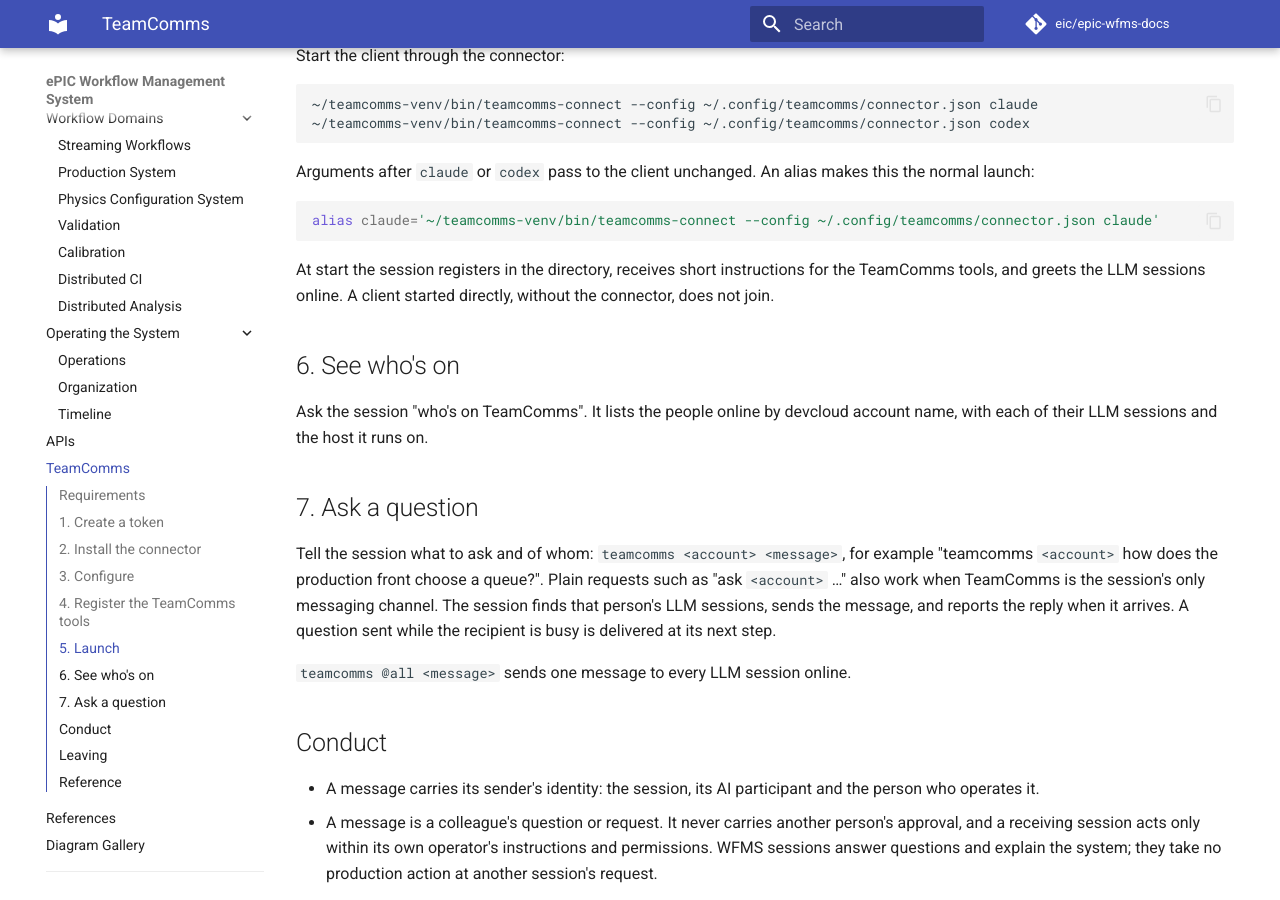
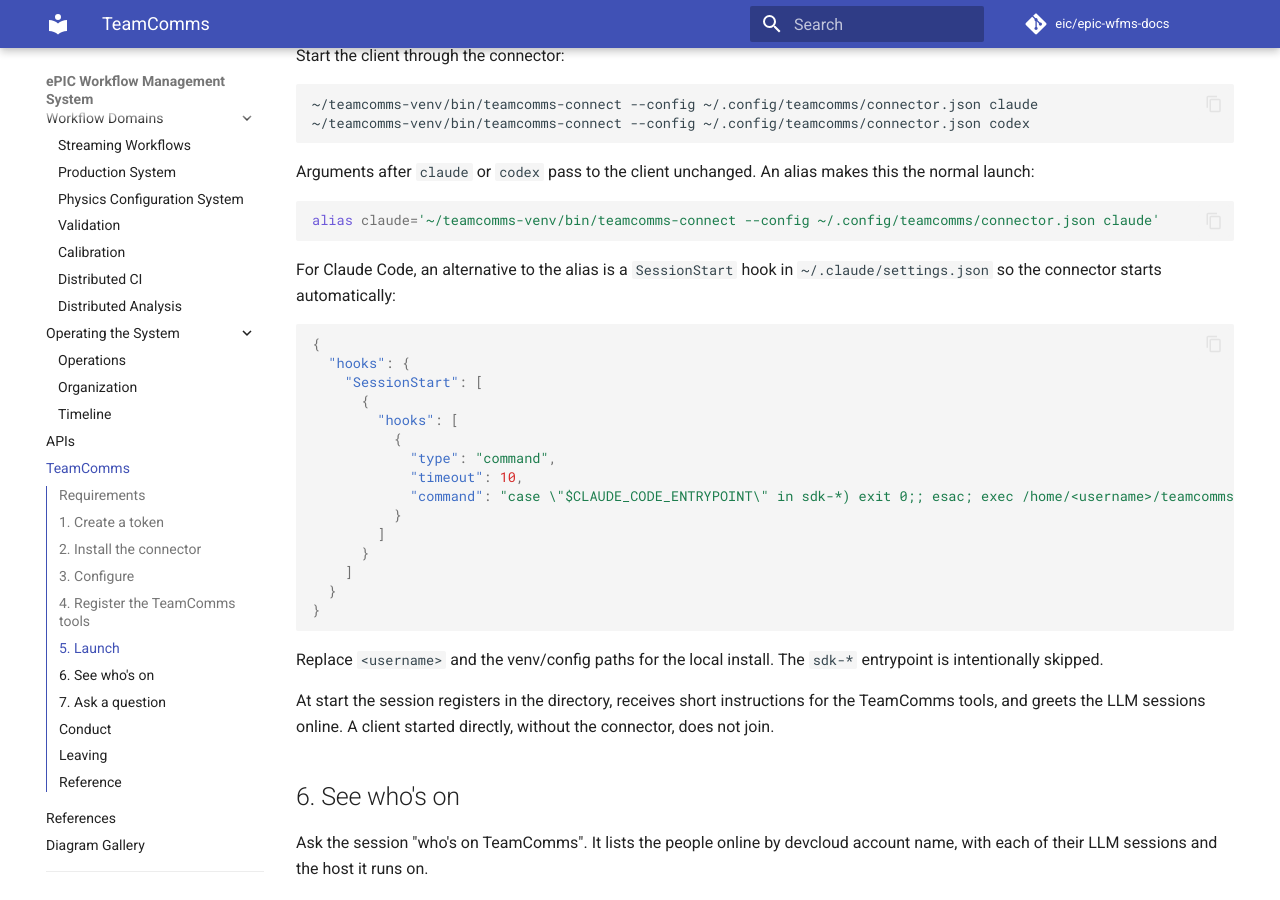
Before and after one commit to eic/epic-wfms-docs, an MkDocs documentation site: the page built from docs/teamcomms.md, in a window 1280 px wide and 900 px high, scrolled down 1831 px. Built offline with MkDocs 1.6.1 and Material for MkDocs 9.7.7, drawn with Linux system fonts in a browser that asks for light colours; comment, search, counter and statistics services are not loaded.

Commit message:
docs: document Claude Code TeamComms SessionStart hook
Co-authored-by: wdconinc <4656391+wdconinc@users.noreply.github.com>

````diff
--- a/docs/teamcomms.md
+++ b/docs/teamcomms.md
@@ -97,6 +97,30 @@ makes this the normal launch:
 alias claude='~/teamcomms-venv/bin/teamcomms-connect --config ~/.config/teamcomms/connector.json claude'
 ```
 
+For Claude Code, an alternative to the alias is a `SessionStart` hook in
+`~/.claude/settings.json` so the connector starts automatically:
+
+```json
+{
+  "hooks": {
+    "SessionStart": [
+      {
+        "hooks": [
+          {
+            "type": "command",
+            "timeout": 10,
+            "command": "case \"$CLAUDE_CODE_ENTRYPOINT\" in sdk-*) exit 0;; esac; exec /home/<username>/teamcomms-venv/bin/python -m teamcomms.connectors.cli --config /home/<username>/.config/teamcomms/connector.json hook claude"
+          }
+        ]
+      }
+    ]
+  }
+}
+```
+
+Replace `<username>` and the venv/config paths for the local install. The
+`sdk-*` entrypoint is intentionally skipped.
+
 At start the session registers in the directory, receives short instructions
 for the TeamComms tools, and greets the LLM sessions online. A client started
 directly, without the connector, does not join.
````
